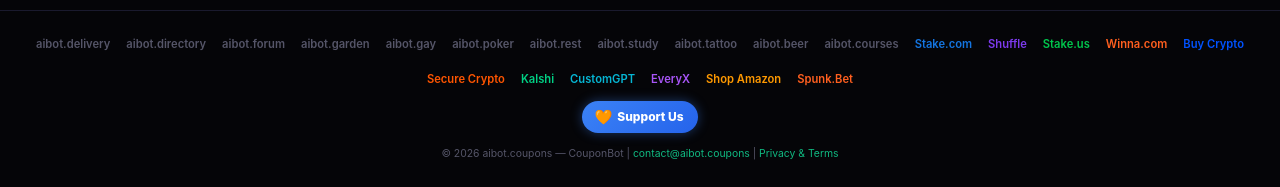
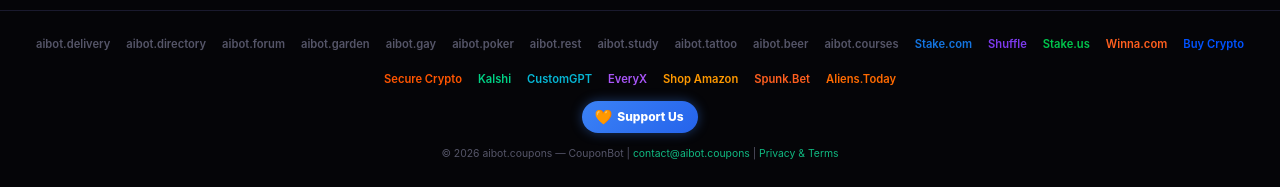
Before and after one commit to Spunkeroo/aibot-coupons, a plain HTML site: page index.html in a window 1280 px wide. Shown: the part 868-1055 px from the top of the page. Drawn offline with Linux system fonts and the light colour scheme; no server answers.

Commit message:
Auto-fix: 1 issues

```diff
--- a/index.html
+++ b/index.html
@@ -279,6 +279,7 @@
     <a href="https://everyx.io/register?ref=AYHl4YqvjcaX" target="_blank" rel="noopener sponsored" style="color:#a855f7;font-weight:600;">EveryX</a>
     <a href="https://amazon.com/?tag=spunkart-20" target="_blank" rel="noopener sponsored" style="color:#ff9900;font-weight:600;">Shop Amazon</a>
     <a href="https://spunk.bet" target="_blank" rel="noopener sponsored" style="color:#ff5f1f;font-weight:600;">Spunk.Bet</a>
+    <a href="https://aliens.today" target="_blank" rel="noopener sponsored" style="color:#ff6a00;font-weight:600;">Aliens.Today</a>
   </div>
   <div style="margin-bottom:0.75rem;"><a href="#" class="tip-btn" onclick="event.preventDefault();document.getElementById('tipModal').classList.add('active');document.body.style.overflow='hidden'" style="font-size:0.75rem;padding:0.35rem 0.9rem"><span class="tip-icon">🧡</span> Support Us</a></div>
   <div class="footer-copy">&copy; 2026 aibot.coupons — CouponBot | <a href="mailto:contact@aibot.coupons">contact@aibot.coupons</a> | <a href="/privacy.html">Privacy & Terms</a></div>
```
